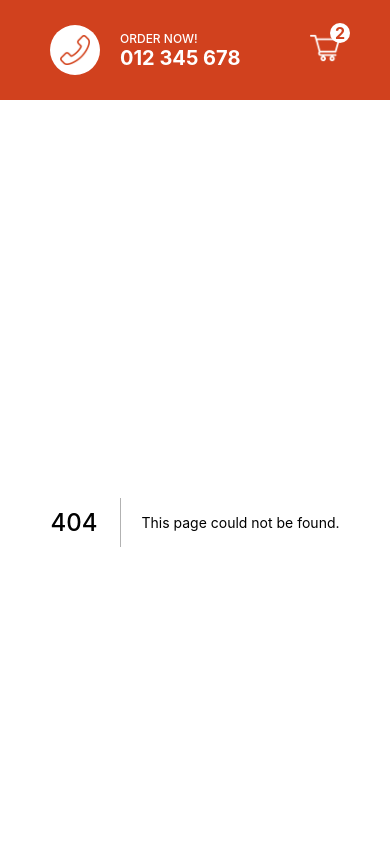
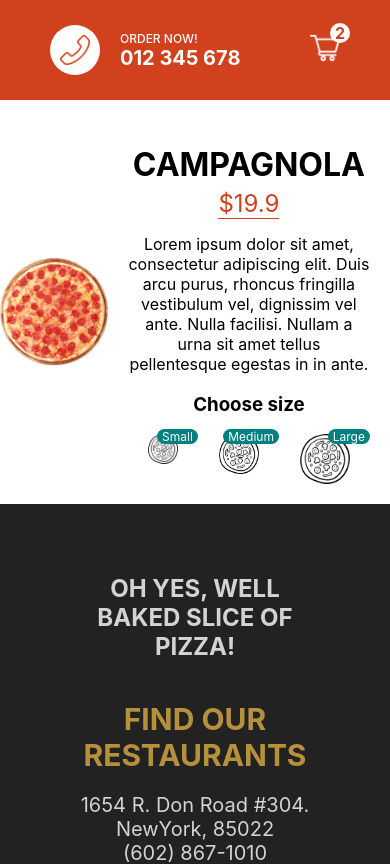
Before and after one commit to KristinaChausheva/nextjs-pizza-app, a Next.js app: page /product/1 in a window 390 px wide. Before the commit this address had no page. Shown: the top 864 px of the page. Built offline with nearby package versions, Linux system fonts and the light colour scheme.

Commit message:
single product page

```diff
--- /dev/null
+++ b/pages/product/[id].jsx
@@ -0,0 +1,45 @@
+import styles from "../../styles/Product.module.css"
+import Image from "next/image"
+import { useState } from "react"
+
+function Product() {
+  const [size, setSize] = useState(0)
+  const pizza = {
+    id: 1,
+    img: "/img/pizza.png",
+    name: "CAMPAGNOLA",
+    price: [19.9, 23.9, 27.9],
+    desc: "Lorem ipsum dolor sit amet, consectetur adipiscing elit. Duis arcu purus, rhoncus fringilla vestibulum vel, dignissim vel ante. Nulla facilisi. Nullam a urna sit amet tellus pellentesque egestas in in ante.",
+  }
+  return (
+    <div className={styles.container}>
+      <div className={styles.left}>
+        <div className={styles.imgContainer}>
+          <Image src={pizza.img} layout="fill" alt="" objectFit="contain" />
+        </div>
+        <div className={styles.right}>
+          <h1 className={styles.title}>{pizza.name}</h1>
+          <span className={styles.price}>${pizza.price[size]}</span>
+          <p className={styles.desc}>{pizza.desc}</p>
+          <h3 className={styles.choose}>Choose size</h3>
+          <div className={styles.sizes}>
+            <div className={styles.size} onClick={() => setSize(0)}>
+              <Image src="/img/size.png" layout="fill" alt="" />
+              <span className={styles.number}>Small</span>
+            </div>
+            <div className={styles.size} onClick={() => setSize(1)}>
+              <Image src="/img/size.png" layout="fill" alt="" />
+              <span className={styles.number}>Medium</span>
+            </div>
+            <div className={styles.size} onClick={() => setSize(2)}>
+              <Image src="/img/size.png" layout="fill" alt="" />
+              <span className={styles.number}>Large</span>
+            </div>
+          </div>
+        </div>
+      </div>
+    </div>
+  )
+}
+
+export default Product
--- /dev/null
+++ b/styles/Product.module.css
@@ -0,0 +1,140 @@
+.container {
+  height: calc(100vh - 100px);
+  display: flex;
+}
+
+.left {
+  flex: 1;
+  height: 100%;
+  display: flex;
+  align-items: center;
+  justify-content: center;
+}
+
+.right {
+  flex: 1;
+  padding: 20px;
+}
+
+.imgContainer {
+  width: 50%;
+  height: 50%;
+  position: relative;
+}
+
+.price {
+  color: #d1411e;
+  font-size: 24px;
+  font-weight: 400;
+  border-bottom: 1px solid #d1411e;
+}
+
+.sizes {
+  width: 40%;
+  display: flex;
+  justify-content: space-between;
+}
+
+.size {
+  width: 30px;
+  height: 30px;
+  position: relative;
+  cursor: pointer;
+}
+
+.size:nth-child(2) {
+  width: 40px;
+  height: 40px;
+}
+
+.size:last-child {
+  width: 50px;
+  height: 50px;
+}
+
+.number {
+  position: absolute;
+  top: -5px;
+  right: -20px;
+  background-color: teal;
+  color: white;
+  font-size: 12px;
+  padding: 0 5px;
+  border-radius: 10px;
+}
+
+.ingredients {
+  display: flex;
+  margin-bottom: 30px;
+}
+
+.option {
+  display: flex;
+  align-items: center;
+  margin-right: 10px;
+  font-size: 14px;
+  font-weight: 500;
+}
+
+.checkbox {
+  width: 20px;
+  height: 20px;
+}
+
+.quantity {
+  width: 50px;
+  height: 30px;
+}
+
+.button {
+  height: 30px;
+  margin-left: 10px;
+  background-color: #d1411e;
+  color: white;
+  border: none;
+  font-weight: 500;
+  cursor: pointer;
+}
+
+@media screen and (max-width: 480px) {
+  .container {
+    height: auto;
+    text-align: center;
+    flex-direction: column;
+    margin-top: 20px;
+  }
+
+  .imgContainer {
+    width: 70vw;
+    height: 70vw;
+  }
+
+  .title {
+    margin: 5px;
+  }
+
+  .sizes {
+    width: 100%;
+    padding: 0px 20px;
+  }
+
+  .ingredients {
+    flex-direction: column;
+  }
+
+  .option {
+    margin: 10px;
+    font-size: 18px;
+  }
+
+  .checkbox {
+    width: 25px;
+    height: 25px;
+  }
+
+  .quantity,
+  .button {
+    height: 50px;
+    padding: 10px 20px;
+  }
+}
```
Also changed, not shown: pages/api/products/index.js (deleted), public/img/featured.png, public/img/size.png (added).
